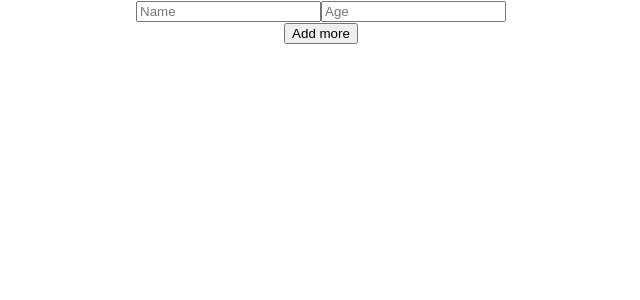
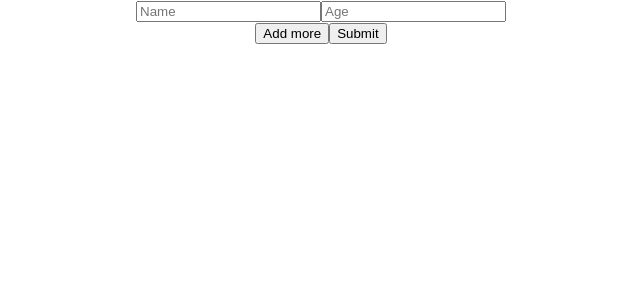
Before and after one commit to shubhanginaik/dynamic-forms, a React (Create React App) app: page / in a window 1280 px wide. Shown: the top 300 px of the page, without its empty margins (319-959 px from the left). Built offline with nearby package versions, Linux system fonts and the light colour scheme.

Commit message:
added submit function and Sub,mit button

```diff
--- a/src/App.js
+++ b/src/App.js
@@ -10,16 +10,20 @@ function App() {
     let data=[...inputfields]
     data[index][event.target.name]=event.target.value
     setInputfields(data)
-    console.log(data)
+    //console.log(data)
   }
   const addFilds=(e)=>{
     e.preventDefault();
     let newField = { name:'', age:'' }
     setInputfields([...inputfields,newField])
   }
+  const submit = (e) =>{
+    e.preventDefault();
+    console.log(inputfields);
+  }
   return (
     <div className="App">
-      <form>
+      <form onSubmit={submit}>
         {inputfields.map((input,index)=>{
           return(
         <div key={index}>
@@ -40,6 +44,7 @@ function App() {
         })
         }
         <button onClick={addFilds}>Add more</button>
+        <button onClick={submit}>Submit</button>
       </form>
     </div>
   );
```
Also changed, not shown: 1 other file (tests, documents, lock files or other folders).
